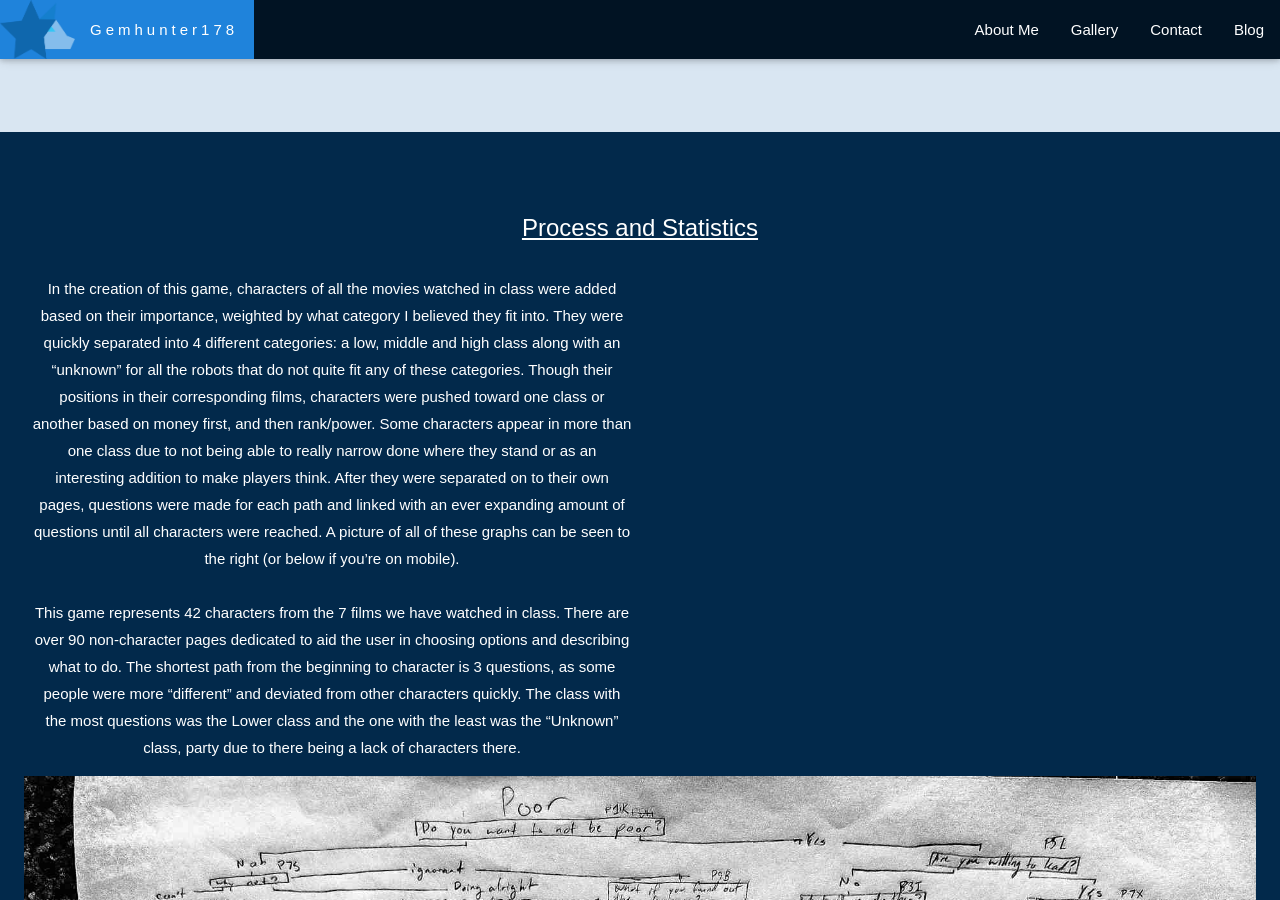
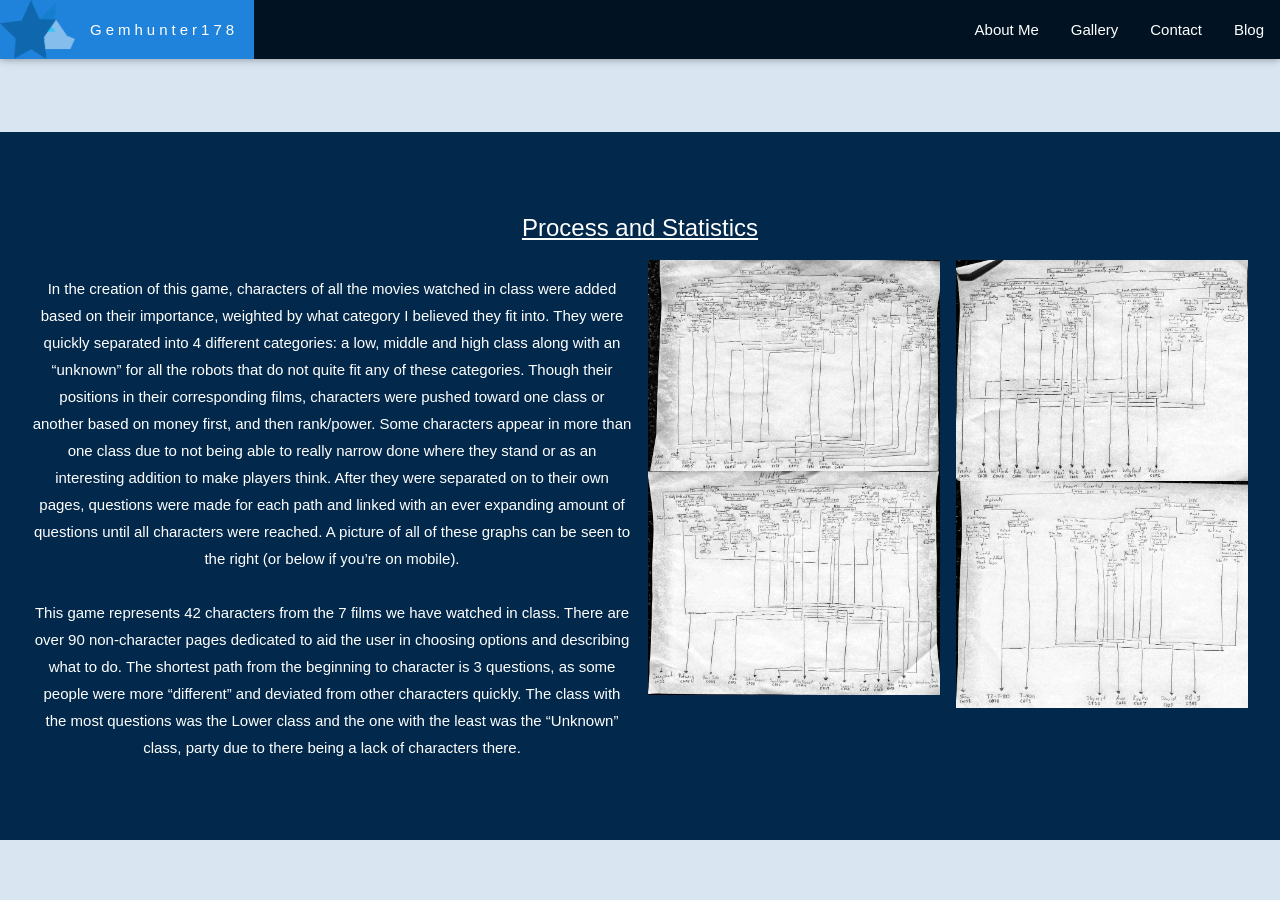
Before and after one commit to gemhunter178/gemhunter178.github.io, a Jekyll site: the page schoolprojects/PHIL1667/press.html, which Jekyll copies as it is, in a window 1280 px wide and 900 px high, scrolled down 638 px. Built offline with Jekyll 4.4.1, drawn with Linux system fonts in a browser that asks for light colours; some web fonts are replaced.

Commit message:
Update press.html

```diff
--- a/schoolprojects/PHIL1667/press.html
+++ b/schoolprojects/PHIL1667/press.html
@@ -109,14 +109,14 @@ This game represents 42 characters from the 7 films we have watched in class. Th
 
 			</div>
 			<!--GRAPH PICUTRES-->
-			<div class="w3-fourth">
+			<div class="w3-quarter">
 
 				<img src="pLower.jpg" class="gallerypic" onclick="onClick(this)" alt="Lower Class Sheet">
 				<img src="pMid.jpg" class="gallerypic" onclick="onClick(this)" alt="Middle Class Sheet">
 
 
 			</div>
-			<div class="w3-fourth">
+			<div class="w3-quarter">
 				<img src="pHigh.jpg" class="gallerypic" onclick="onClick(this)" alt="Higher lass Sheet">
 				<img src="pUnknown.jpg" class="gallerypic" onclick="onClick(this)" alt="Unknown Class Sheet">
 
```
